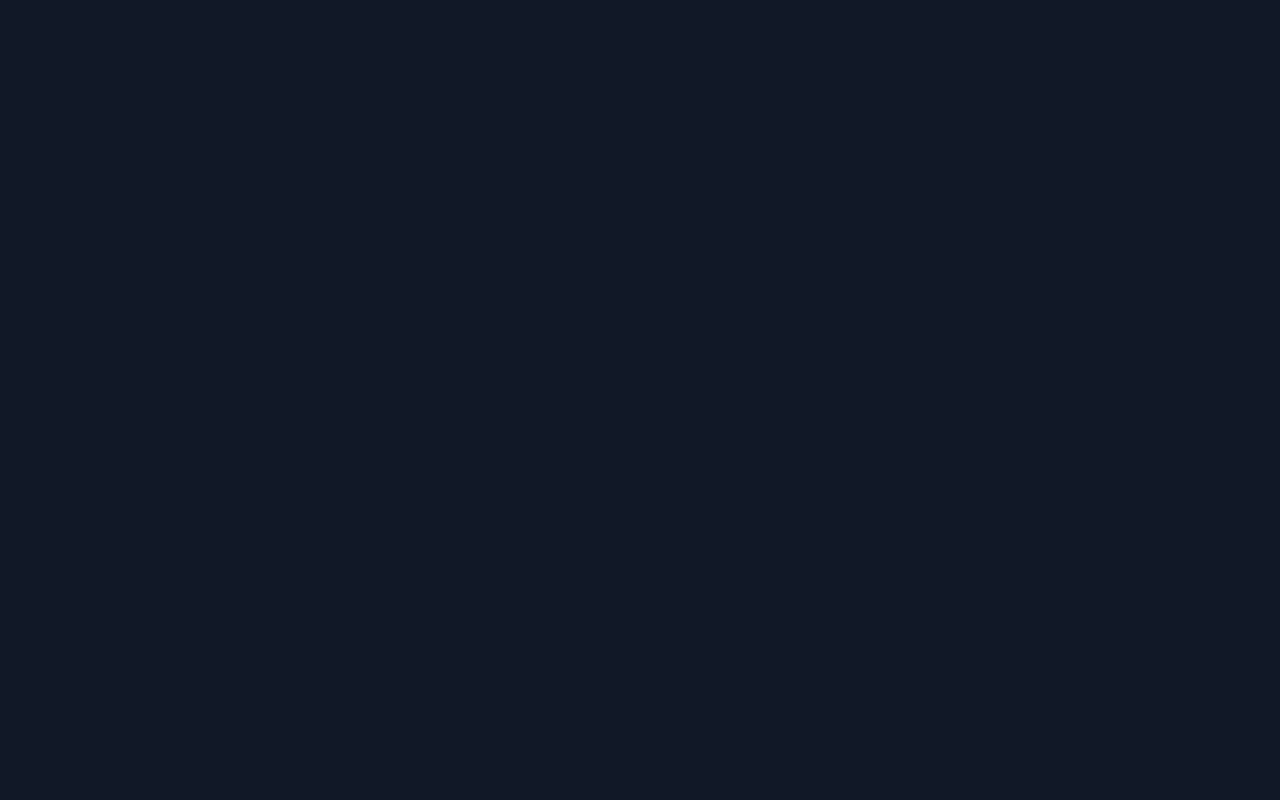
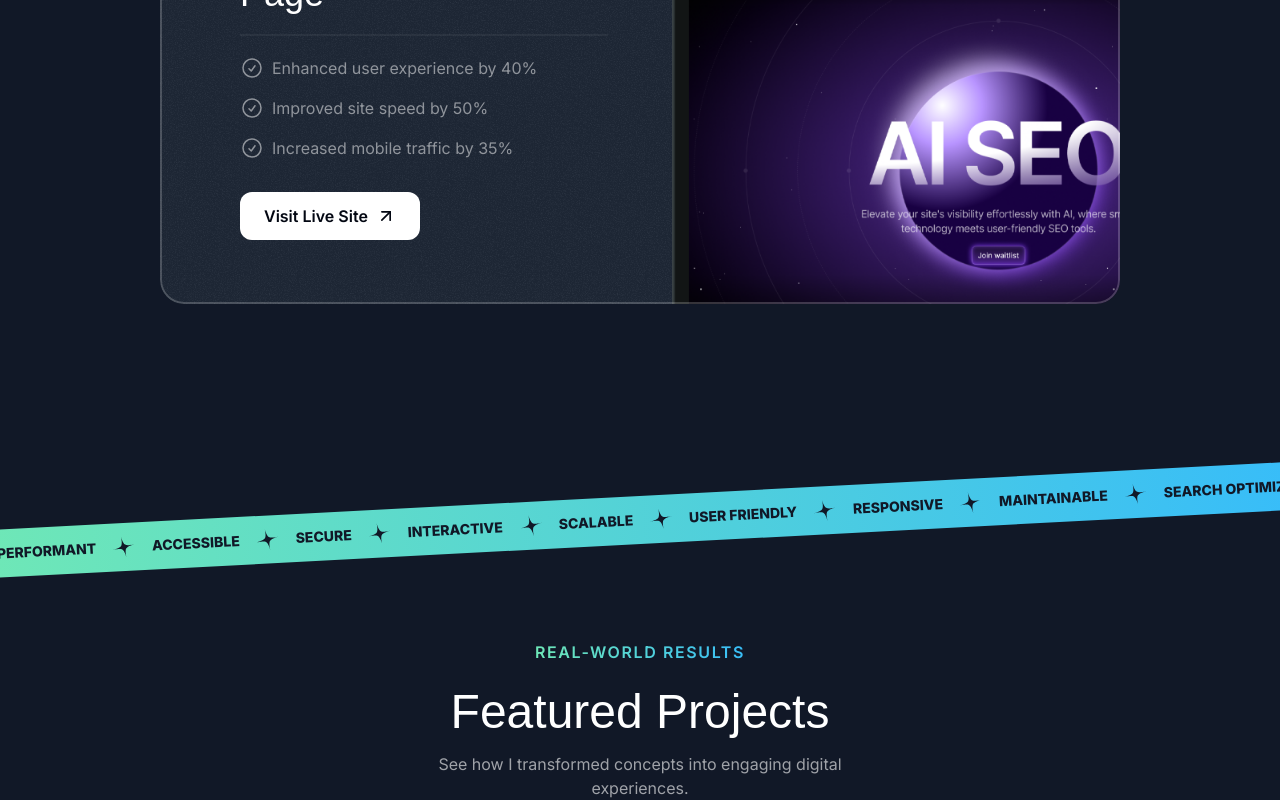
Before and after one commit to lallalamin/mari-hirota-portfolio, a Next.js app: page / in a window 1280 px wide. Shown: the part 2548-3348 px from the top of the page. Before the commit the page ends 2590 px from the top, so only its background shows below. Built offline with nearby package versions, Linux system fonts and the light colour scheme; a web font is replaced by a local one.

Commit message:
Added Tape section and wip on testimonials

```diff
--- a/src/app/page.tsx
+++ b/src/app/page.tsx
@@ -1,6 +1,8 @@
 import { Header } from "@/sections/Header";
 import { HeroSection } from "@/sections/Hero"
 import { ProjectsSection } from "@/sections/Projects";
+import { TapeSection } from "@/sections/Tape";
+import { TestimonialsSection } from "@/sections/Testimonials";
 
 export default function Home() {
   return (
@@ -8,6 +10,8 @@ export default function Home() {
       <Header/>
       <HeroSection/>
       <ProjectsSection/>
+      <TapeSection/>
+      <TestimonialsSection/>
     </div>
   );
 }
--- a/src/sections/Projects.tsx
+++ b/src/sections/Projects.tsx
@@ -56,13 +56,13 @@ export const ProjectsSection = () => {
       <div className="flex flex-col mt-10 gap-20 md:mt-20">
         {portfolioProjects.map(project => (
           <div key={project.title}
-            className="bg-gray-800 md:pt-12 md:px-10 px-8 pt-8 rounded-3xl relative z-0 after:z-10 overflow-hidden after:content-[''] after:absolute after:inset-0 after:outline-2 after:outline after:-outline-offset-2 after:rounded-3xl after:outline-white/20 after:pointer-events-none">
+            className="bg-gray-800 lg:pt-16 lg:px-20 md:pt-12 md:px-10 px-8 pt-8 rounded-3xl relative z-0 after:z-10 overflow-hidden after:content-[''] after:absolute after:inset-0 after:outline-2 after:outline after:-outline-offset-2 after:rounded-3xl after:outline-white/20 after:pointer-events-none">
             <div className="absolute inset-0 -z-30 opacity-5" style={{
               backgroundImage: `url(${grainImage.src})`,
             }}>
             </div>
-            <div className="lg:grid lg:grid-cols-2">
-                <div>
+            <div className="lg:grid lg:grid-cols-2 lg:gap-16">
+                <div className="lg:pb-16">
                   <div className="bg-gradient-to-r from-emerald-300 to-sky-400 inline-flex font-bold uppercase tracking-widest text-sm gap-2 text-transparent bg-clip-text">
                     <span>{project.company}</span>
                     <span>&bull;</span>
@@ -86,8 +86,8 @@ export const ProjectsSection = () => {
                     </button>
                   </a>
                 </div>
-                <div>
-                  <Image src={project.image} alt={project.title} className="mt-8 -mb-4 md:-mb-0" />
+                <div className="relative">
+                  <Image src={project.image} alt={project.title} className="mt-8 -mb-4 md:-mb-0 lg:mt-0 lg:absolute lg:h-full lg:w-auto lg:max-w-none" />
                 </div>
               </div>
 
--- a/src/sections/Tape.tsx
+++ b/src/sections/Tape.tsx
@@ -1,3 +1,45 @@
+import StarIcon from '@/assets/icons/star.svg'
+
+const words = [
+  "Performant",
+  "Accessible",
+  "Secure",
+  "Interactive",
+  "Scalable",
+  "User Friendly",
+  "Responsive",
+  "Maintainable",
+  "Search Optimized",
+  "Usable",
+  "Reliable",
+  "Performant",
+  "Accessible",
+  "Secure",
+  "Interactive",
+  "Scalable",
+  "User Friendly",
+  "Responsive",
+  "Maintainable",
+  "Search Optimized",
+  "Usable",
+  "Reliable",
+]
+
 export const TapeSection = () => {
-  return <div>Tape Section</div>;
+  return (
+  <div className='py-16 lg:py-24'>
+    <div className='bg-gradient-to-r from-emerald-300 to-sky-400 overflow-x-clip -rotate-3 -mx-1'>
+      <div className='flex [mask-image:linear-gradient(to_right, transparent, black_10%, black_90%, transparent)]'>
+        <div className='flex flex-none gap-4 py-3'>
+        {words.map(word => (
+          <div key={word} className='inline-flex gap-4 items-center'>
+            <span className='text-gray-900 uppercase font-extrabold text-sm'>{word}</span>
+            <StarIcon class="size-6 text-gray-900 -rotate-12" />
+          </div>
+        ))}
+        </div>
+      </div>
+    </div>
+  </div>
+  );
 };
--- a/src/sections/Testimonials.tsx
+++ b/src/sections/Testimonials.tsx
@@ -38,5 +38,13 @@ const testimonials = [
 ];
 
 export const TestimonialsSection = () => {
-  return <div>Testimonials Section</div>;
+  return (
+  <div>
+    <div className="flex justify-center">
+      <p className="uppercase font-semibold tracking-widest bg-gradient-to-r from-emerald-300 to-sky-400 text-transparent bg-clip-text text-center">Real-world Results</p>
+    </div>
+    <h2 className="font-serif text-3xl text-center mt-6 md:text-5xl">Featured Projects</h2>
+    <p className="text-center text-white/60 mt-4 md.text-lg max-w-md mx-auto lg:text:xl">See how I transformed concepts into engaging digital experiences.</p>
+  </div>
+  );
 };
```
